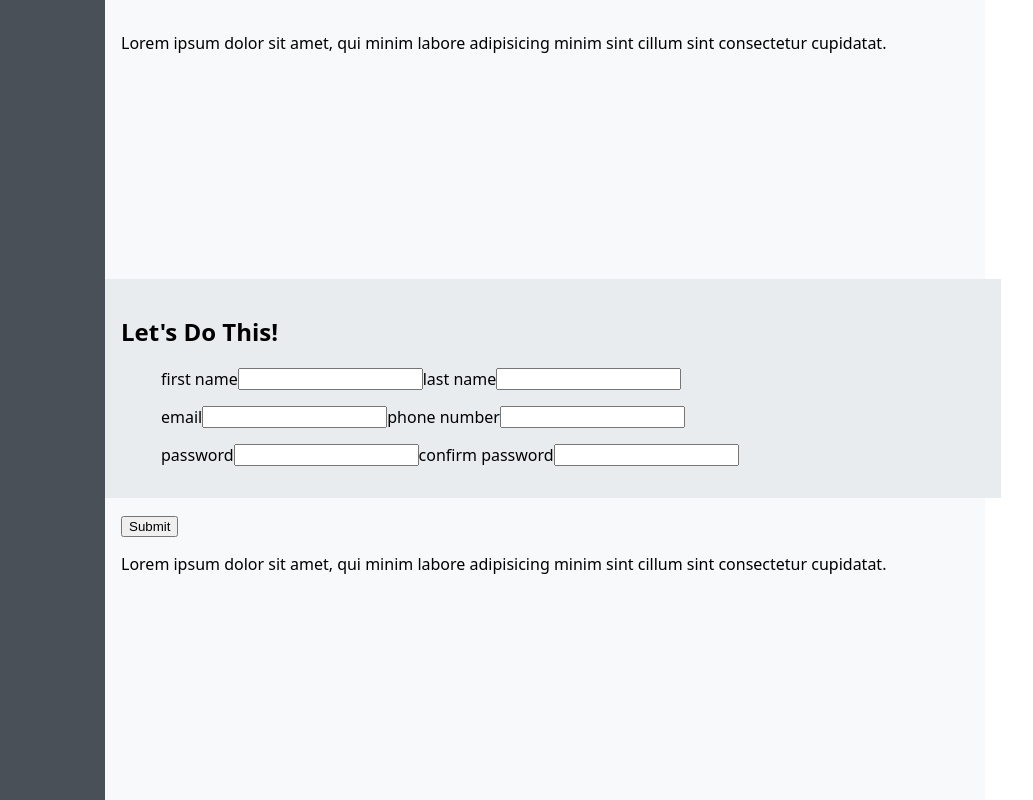
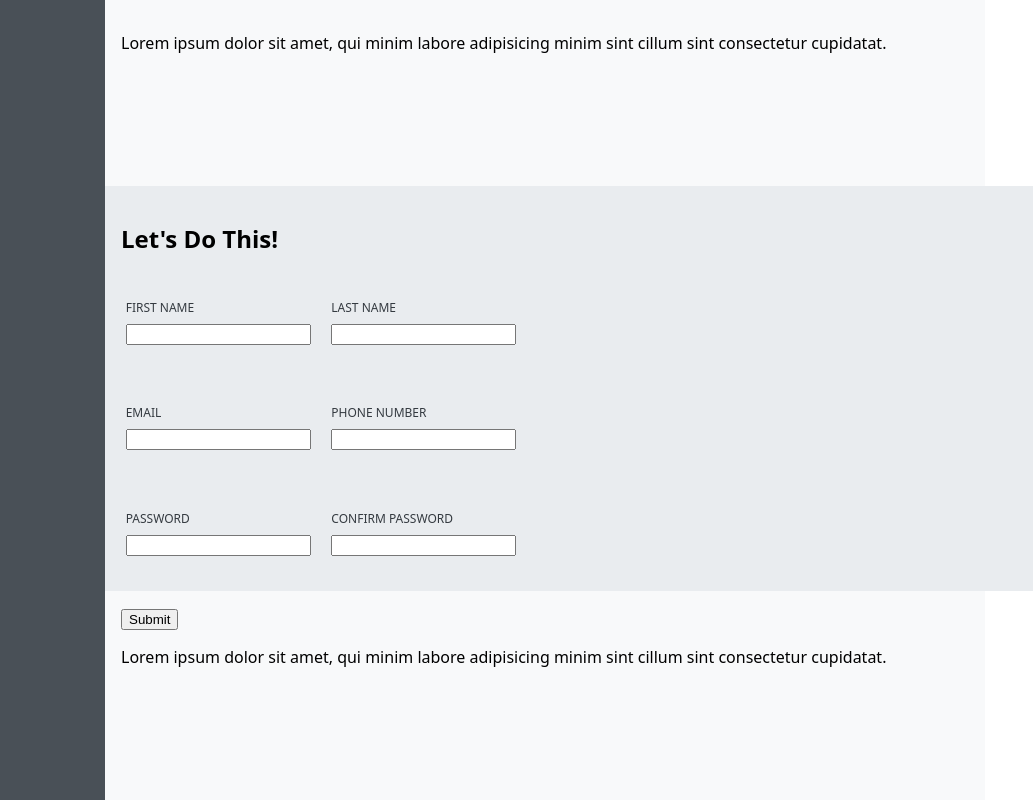
Before and after one commit to tudorjnu/sign-up-form, a plain HTML site: page index.html in a window 1280 px wide. Shown: the full height of the page, 295-1328 px from the left, 1033 px wide, since content can reach past the window. Drawn offline with Linux system fonts and the light colour scheme.

Commit message:
complette the main layout

```diff
--- a/index.html
+++ b/index.html
@@ -20,33 +20,39 @@
         <p>Lorem ipsum dolor sit amet, qui minim labore adipisicing minim sint cillum sint consectetur cupidatat.</p>
       </header>
 
+      <div class="form__container">
+        <h2>Let's Do This!</h2>
         <form action="/my-handling-form-page" method="post">
-        <h2>Let's Do This!</h2>
+          <ul>
+            <label for="first_name">first name</label>
+            <input type="text" id="first_name" name="first_name">
+          </ul>
 
-        <ul class="form__row">
-          <label for="first_name">first name</label><br>
-          <input type="text" id="first_name" name="first_name">
-
-          <label for="last_name">last name</label><br>
+          <ul>
+            <label for="last_name">last name</label>
             <input type="text" id="last_name" name="last_name">
           </ul>
 
-        <ul class="form__row">
-          <label for="email">email</label><br>
+          <ul>
+            <label for="email">email</label>
             <input type="email" id="email" name="email">
+          </ul>
 
-          <label for="phone_number">phone number</label><br>
+          <ul>
+            <label for="phone_number">phone number</label>
             <input type="tel" id="phone_number" name="phone_number">
           </ul>
-
-        <ul class="form__row">
+          <ul>
             <label for="password">password</label>
             <input type="password" id="password" name="password">
+          </ul>
 
+          <ul>
             <label for="confirm_password">confirm password</label>
             <input type="password" id="confirm_password" name="confirm_password">
           </ul>
         </form>
+      </div>
 
       <footer>
         <button type="submit">Submit</button>
--- a/style.css
+++ b/style.css
@@ -11,6 +11,9 @@
 
 --background: var(--seasalt);
 --secondary: var(--outer-space);
+
+--white: var(--antiflash-white);
+--black: var(--eerie-black);
 
 }
 
@@ -82,21 +85,36 @@ header, footer {
   flex: 1 1 auto;
 }
 
+
 form {
-  background-color: var(--antiflash-white);
+  display: flex;
+  justify-content: space-evenly;
+  gap: 16px;
+  flex-wrap: wrap;
+  width: 400px;
+  height: 300px
 }
 
-form.label, form.input {
-  display: block;
+.form__container {
+  background-color: var(--antiflash-white);
+  width: 100%;
+  display: flex;
+  flex-direction: column;
+  justify-content: flex-start;
+  align-items: flex-start;
 }
 
-form.label {
-  margin-top: 16px;
+form ul {
+  padding: 0; /* Removes default padding */
 }
 
-form ul.form__row {
-  display: flex;
-  flex: 1 1 auto;
+form label, form input {
+  display: block; /* Ensures label and input are on separate lines */
+  margin-top: 8px;
+}
 
-  justify-content: flex-start;
+form ul label {
+  text-transform: uppercase;
+  font-size: 12px;
+  color: var(--onyx);
 }
```
Lines whose indentation alone changed are shown as unchanged.
